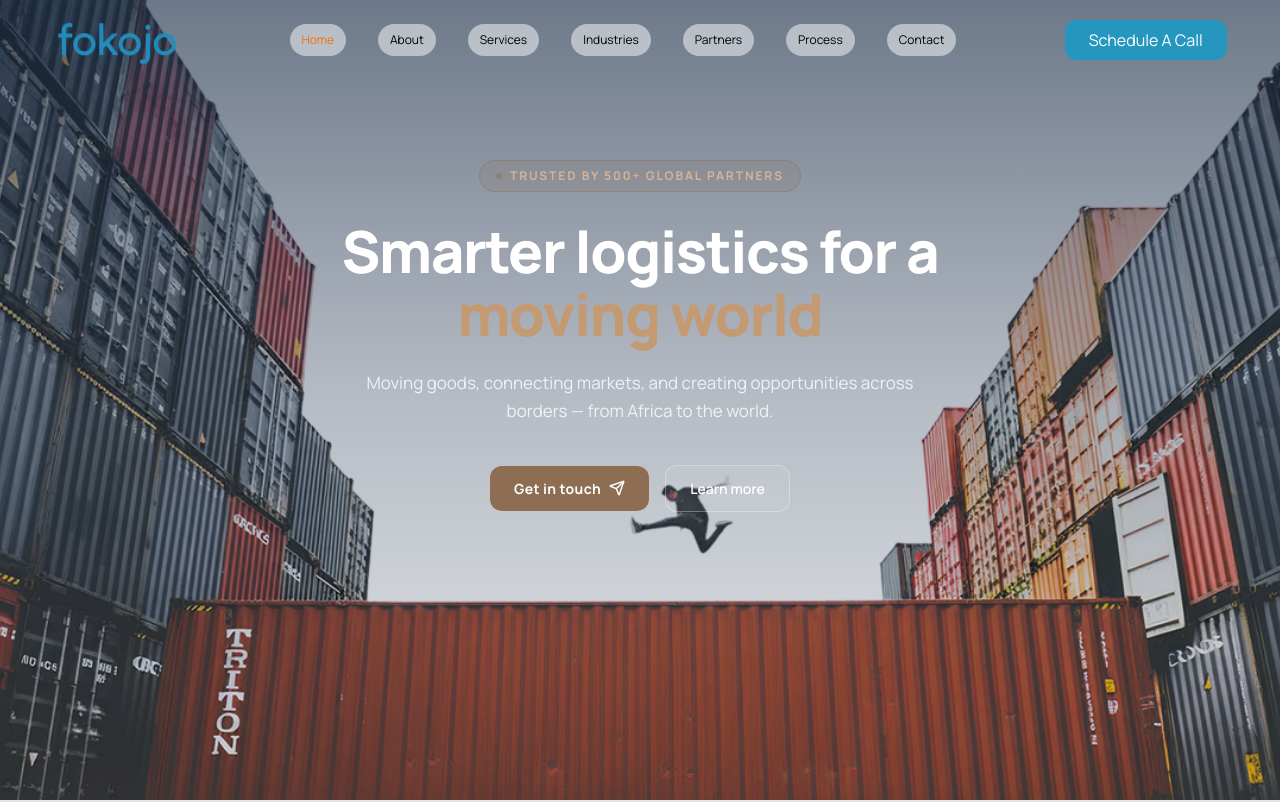
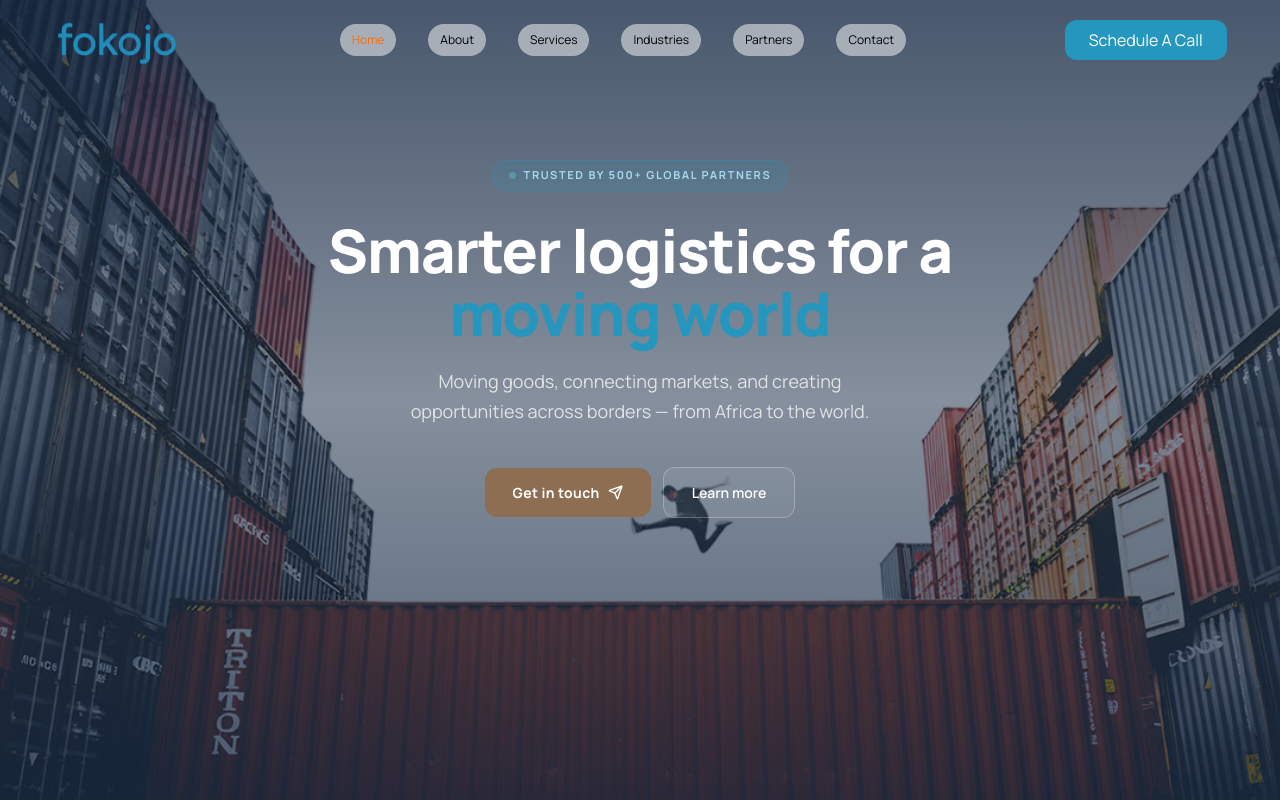
Before and after one commit to Korkoe27/fokojo, a Next.js app: page / in a window 1280 px wide. Shown: the top 802 px of the page. Built offline with nearby package versions, Linux system fonts and the light colour scheme.

Commit message:
version 2

```diff
--- a/src/app/layout.tsx
+++ b/src/app/layout.tsx
@@ -21,7 +21,7 @@ export default function RootLayout({
       lang="en"
       // className={`antialiased`}
     >
-      <body className="min-h-full flex flex-col">
+      <body className="min-h-full flex w-full flex-col">
         <ThemeProvider attribute="class">
           <Header/>
           {children}
--- a/src/app/page.tsx
+++ b/src/app/page.tsx
@@ -7,7 +7,7 @@ import Services from "@/components/Services";
 
 export default function Home() {
   return (
-<main className="">
+<main className="w-full h-full">
     <Hero />
     <About/>
     <Services/>
--- a/src/components/About.tsx
+++ b/src/components/About.tsx
@@ -92,7 +92,7 @@ const About = () => {
   return (
     <section
       id="about"
-      className="w-full min-h-screen bg-linear-to-b from-[#e1e2e2] to-[#fcfcfc] py-16 lg:py-24"
+      className="w-full min-h-screen my-16 lg:my-24"
     >
       <div className="mx-auto w-11/12 max-w-[1280px]">
 
--- a/src/components/Hero.tsx
+++ b/src/components/Hero.tsx
@@ -1,6 +1,7 @@
 "use client";
 import { Send } from "lucide-react";
 import { motion, Variants, Easing } from "motion/react";
+import { scrollToSection } from "@/lib/utils";
 
 const EASE: Easing = "easeOut";
 
@@ -25,15 +26,15 @@ const Hero = () => {
       id="home"
       className="relative w-full min-h-screen bg-[url('/hero-bg-mobile.png')] md:bg-[url('/hero-bg.png')] bg-cover bg-center flex flex-col overflow-hidden"
     >
-      {/* Overlay — ensures legibility over any background image */}
+      {/* Overlay */}
       <div
         aria-hidden="true"
-        className="absolute inset-0 bg-linear-to-b from-[#0B1F3B]/60 via-[#0B1F3B]/30 to-[#0B1F3B]/10 pointer-events-none"
+        className="absolute inset-0 bg-linear-to-b from-[#0B1F3B]/75 via-[#0B1F3B]/50 to-[#0B1F3B]/70 pointer-events-none"
       />
 
-      <div className="relative z-10 mx-auto w-11/12 items-center max-w-[1280px] flex flex-col flex-1 py-32 lg:py-40">
+      <div className="relative z-10 mx-auto w-11/12 max-w-[1280px] flex flex-col items-center max-lg:justify-center flex-1 py-32 lg:py-40">
 
-        {/* ── Eyebrow label ── */}
+        {/* Eyebrow */}
         <motion.div
           initial="hidden"
           animate="show"
@@ -41,75 +42,81 @@ const Hero = () => {
           variants={fadeUp}
           className="mb-7"
         >
-          <span className="inline-flex items-center gap-2 rounded-full border border-[#8E6E53]/40 bg-[#8E6E53]/15 px-4 py-1.5">
-            <span className="h-[6px] w-[6px] rounded-full bg-[#8E6E53] animate-pulse" />
-            <span className="text-[12px] font-bold tracking-[0.16em] uppercase text-[#d4b49a] font-[Manrope]">
+          <span className="inline-flex items-center gap-2 rounded-full border border-[#2596be]/40 bg-[#2596be]/15 px-4 py-1.5">
+            <span className="h-[7px] w-[7px] rounded-full bg-[#64b3cf] animate-pulse" />
+            <span className="text-[11px] font-bold tracking-[0.15em] uppercase text-[#a8d8ea] font-[Manrope]">
               Trusted by 500+ global partners
             </span>
           </span>
         </motion.div>
 
-        {/* ── Headline ── */}
+        {/* Headline */}
         <motion.h1
           initial="hidden"
           animate="show"
           custom={1}
           variants={fadeUp}
-          className="font-[Manrope] font-extrabold tracking-tight leading-[1.08] text-center text-white max-w-3xl mb-6 text-4xl md:text-5xl lg:text-[58px]"
+          className="font-[Manrope] font-black tracking-[-0.02em] leading-[1.06] text-center text-white max-w-3xl mb-5 text-4xl md:text-5xl lg:text-[60px]"
         >
           Smarter logistics for a{" "}
-          <em className="not-italic text-[#C49A72]">moving world</em>
+          <em className="not-italic text-[#2596be]">moving world</em>
         </motion.h1>
 
-        {/* ── Sub-copy ── */}
+        {/* Sub-copy */}
         <motion.p
           initial="hidden"
           animate="show"
           custom={2}
           variants={fadeUp}
-          className="max-w-xl text-[15px] md:text-[17px] text-center leading-relaxed text-white/80 font-[Manrope] mb-10"
+          className="max-w-lg text-[16px] md:text-[18px] text-center leading-[1.7] text-white/75 font-[Manrope] font-normal mb-10"
         >
           Moving goods, connecting markets, and creating opportunities across
           borders — from Africa to the world.
         </motion.p>
 
-        {/* ── CTA ── */}
+        {/* CTA */}
         <motion.div
           initial="hidden"
           animate="show"
           custom={3}
           variants={fadeUp}
-          className="flex flex-wrap items-center gap-4"
+          className="flex flex-wrap items-center justify-center gap-3"
         >
-          <button className="inline-flex items-center gap-2 rounded-xl bg-[#8E6E53] hover:bg-[#7a5e45] text-white text-[14px] font-bold font-[Manrope] tracking-wide px-6 py-3 transition-colors duration-200">
+          <button
+            onClick={(e) => scrollToSection(e, "#contact")}
+            className="inline-flex items-center gap-2 rounded-xl bg-[#8E6E53] hover:bg-[#7a5e45] text-white text-[14px] font-bold font-[Manrope] tracking-wide px-7 py-3.5 transition-colors duration-200"
+          >
             <span>Get in touch</span>
-            <Send size={16} strokeWidth={2.2} />
+            <Send size={15} strokeWidth={2.2} />
           </button>
 
-          <button className="inline-flex items-center gap-2 rounded-xl border border-white/30 hover:border-white/60 text-white text-[14px] font-semibold font-[Manrope] px-6 py-3 transition-colors duration-200 bg-white/5 hover:bg-white/10">
+          <button
+            onClick={(e) => scrollToSection(e, "#about")}
+            className="inline-flex items-center gap-2 rounded-xl border border-white/25 hover:border-white/55 text-white text-[14px] font-semibold font-[Manrope] px-7 py-3.5 transition-colors duration-200 bg-white/6 hover:bg-white/12"
+          >
             Learn more
           </button>
         </motion.div>
 
-        {/* ── Stats bar ── */}
-        {/* <motion.div
+        {/* Stats bar
+        <motion.div
           initial="hidden"
           animate="show"
           custom={4}
           variants={fadeUp}
-          className="mt-16 inline-grid grid-cols-3 rounded-xl overflow-hidden border border-white/15 bg-white/10 backdrop-blur-sm max-w-sm"
+          className="mt-16 inline-grid grid-cols-3 rounded-2xl overflow-hidden border border-white/15 bg-white/8 backdrop-blur-sm"
         >
           {stats.map((stat, i) => (
             <div
               key={stat.label}
-              className={`py-4 px-5 text-center ${
+              className={`py-5 px-8 text-center ${
                 i < stats.length - 1 ? "border-r border-white/15" : ""
               }`}
             >
-              <p className="text-2xl font-extrabold font-[Manrope] text-white leading-none">
+              <p className="text-[26px] font-extrabold font-[Manrope] text-white leading-none tracking-tight">
                 {stat.value}
               </p>
-              <p className="text-[11px] text-white/55 mt-1 font-[Manrope] tracking-wide uppercase">
+              <p className="text-[11px] text-white/50 mt-1.5 font-[Manrope] font-semibold tracking-[0.13em] uppercase">
                 {stat.label}
               </p>
             </div>
@@ -117,12 +124,6 @@ const Hero = () => {
         </motion.div> */}
 
       </div>
-
-      {/* ── Bottom fade into next section ── */}
-      {/* <div
-        aria-hidden="true"
-        className="absolute bottom-0 left-0 right-0 h-24 bg-linear-to-t from-[#e1e2e2] to-transparent pointer-events-none"
-      /> */}
     </section>
   );
 };
--- a/src/fragments/Header.tsx
+++ b/src/fragments/Header.tsx
@@ -4,8 +4,7 @@ import Link from "next/link";
 import { usePathname, useRouter } from "next/navigation";
 import useActiveSection from "@/hooks/useActiveSection";
 import { scrollToSection } from "@/lib/utils";
-import { Menu, X, Globe, Moon, Sun, ArrowRight } from "lucide-react";
-import { useTheme } from "next-themes";
+import { Menu, X, ArrowRight } from "lucide-react";
 
 const emptySubscribe = () => () => {};
 
@@ -17,38 +16,12 @@ function useIsMounted() {
   );
 }
 
-function ThemeToggle() {
-  const { theme, setTheme } = useTheme();
-  const mounted = useIsMounted();
-
-  if (!mounted) {
-    return (
-      <button className="">
-        <Moon className="h-5 w-5" />
-      </button>
-    );
-  }
-
-  return (
-    <button
-      onClick={() => setTheme(theme === "dark" ? "light" : "dark")}
-      className="px-2 py-2 rounded-full bg-black/50 backdrop-blur-md text-black/70 hover:text-[#1F919C] transition-colors duration-200"
-    >
-      {theme === "dark" ? (
-        <Sun className="h-5 w-5" />
-      ) : (
-        <Moon className="h-5 w-5" />
-      )}
-    </button>
-  );
-}
-
 const Header = () => {
   const [menuOpen, setMenuOpen] = useState(false);
   const pathname = usePathname();
   const router = useRouter();
 
-    const [scrolled, setScrolled] = useState(false);
+  const [scrolled, setScrolled] = useState(false);
   const scrollRef = useRef(false);
 
   useEffect(() => {
@@ -69,7 +42,6 @@ const Header = () => {
     { href: "#services", title: "Services" },
     { href: "#industries", title: "Industries" },
     { href: "#partners", title: "Partners" },
-    { href: "#process", title: "Process" },
     { href: "#contact", title: "Contact" },
   ];
 
@@ -90,15 +62,11 @@ const Header = () => {
 
   return (
     <>
-      {/* Desktop Header */}
-
-      {/* bg-white/50 backdrop-blur-md  */}
-      <header
-      className="max-lg:hidden
-      fixed z-20 w-full">
+      {/* Desktop Header — visible at 1280px and above */}
+      <header className="hidden xl:block fixed z-20 w-full">
         <div className="w-11/12 mx-auto max-w-[1280px] h-20 lg:py-4">
-          <div className="flex items-center  w-full h-full justify-between">
-            <Link href="/" className="">
+          <div className="flex items-center w-full h-full justify-between">
+            <Link href="/">
               <img
                 src="/logo-blue.svg"
                 alt="FoKojo"
@@ -106,12 +74,12 @@ const Header = () => {
               />
             </Link>
 
-            <nav className="flex items-center space-x-8">
+            <nav className="flex items-center space-x-2 xl:space-x-8">
               {nav_links.map((link) => (
                 <button
                   key={link.href}
                   onClick={(e) => handleSmoothScroll(e, link.href)}
-                  className={`text-xs bg-white/50 hover:bg-black/10 backdrop-blur-md  rounded-[50px] font-[Manrope] font-normal px-3 py-2 cursor-pointer transition-colors duration-200 ${
+                  className={`text-xs bg-white/50 hover:bg-black/10 backdrop-blur-md rounded-[50px] font-[Manrope] font-normal px-3 py-2 cursor-pointer transition-colors duration-200 whitespace-nowrap ${
                     activeSection === link.href.slice(1)
                       ? "text-[#F56E0F] bg-[#2596be]"
                       : "text-black"
@@ -122,30 +90,28 @@ const Header = () => {
               ))}
             </nav>
 
-            {/* <ThemeToggle /> */}
-            <Link
-              href="/contact"
-              className="rounded-xl px-6 py-2 font-normal text-white font-[Manrope] capitalize bg-[#2596be] cursor-pointer no-underline"
+            <button
+              onClick={(e) => handleSmoothScroll(e, "#contact")}
+              className="rounded-xl px-6 py-2 font-normal text-white font-[Manrope] capitalize bg-[#2596be] cursor-pointer no-underline whitespace-nowrap"
             >
               Schedule a call
-            </Link>
+            </button>
           </div>
         </div>
       </header>
 
-      {/* Mobile Header */}
+      {/* Tablet + Mobile Header — visible below 1280px */}
       <header
-        className={`lg:hidden w-[95%] max-w-[1428px] fixed top-3 left-1/2 -translate-x-1/2 bg-white/40 border-b border-white/30 p-2 pl-5 overflow-hidden z-50 rounded-full
+        className={`xl:hidden w-[95%] max-w-[1428px] fixed top-3 left-1/2 -translate-x-1/2 bg-white/40 border-b border-white/30 p-2 pl-5 overflow-hidden z-50 rounded-full
           transition-[height,border-radius] ease-in-out
           ${
             menuOpen
-              ? "h-screen rounded-lg duration-[500ms,0ms] delay-[0ms,0ms] backdrop-blur-sm"
+              ? "h-screen flex flex-col rounded-lg duration-[500ms,0ms] delay-[0ms,0ms] backdrop-blur-sm"
               : "h-14 duration-[500ms,700ms] delay-[0ms,500ms] backdrop-blur-xs"
           }`}
       >
         <div className="w-full flex justify-between items-center">
           <div className="flex items-center gap-2">
-            {/* <ThemeToggle /> */}
             <button
               onClick={() => setMenuOpen((p) => !p)}
               className="text-[#2596be] relative z-50"
@@ -155,23 +121,23 @@ const Header = () => {
           </div>
 
           <Link href="/" className="flex items-center gap-2.5">
-            <img src="/logo-blue.svg" alt="ReblSoft" className="h-6" />
+            <img src="/logo-blue.svg" alt="FoKojo" className="h-6" />
           </Link>
 
-          <Link
-            href="/contact"
-            className="bg-[#2596be] text-white flex items-center justify-center w-10 h-10 rounded-full no-underline"
+          <button
+            onClick={(e) => handleSmoothScroll(e, "#contact")}
+            className="bg-[#2596be] text-white flex items-center justify-center w-10 h-10 rounded-full cursor-pointer"
           >
             <ArrowRight size={15} />
-          </Link>
+          </button>
         </div>
 
         <nav
-          className={`p-6 w-full transition-all ease-in-out text-center ${
+          className={`p-6 w-full transition-all ease-in-out h-full text-center ${
             menuOpen ? "opacity-100" : "opacity-0 pointer-events-none"
           }`}
         >
-          <ul className="flex flex-col gap-5 ">
+          <ul className="flex flex-col justify-center h-full gap-15">
             {nav_links.map((link) => {
               const isActive = link.href.slice(1) === activeSection;
               return (
@@ -188,13 +154,14 @@ const Header = () => {
               );
             })}
             <li className="mt-4">
-              <Link
-                href="/contact"
-                className="block rounded-[50px] bg-[#05A0AF] py-2.5 text-base font-semibold text-white no-underline"
-                onClick={() => setMenuOpen(false)}
+              <button
+                onClick={(e) => {
+                  handleSmoothScroll(e, "#contact");
+                }}
+                className="block w-full rounded-[50px] bg-[#05A0AF] py-2.5 text-base font-semibold text-white cursor-pointer"
               >
                 Schedule a Call
-              </Link>
+              </button>
             </li>
           </ul>
         </nav>
@@ -202,7 +169,7 @@ const Header = () => {
 
       {/* Backdrop overlay */}
       <div
-        className={`fixed top-0 left-0 w-full h-full z-40 lg:hidden ${
+        className={`fixed top-0 left-0 w-full h-full z-40 xl:hidden ${
           menuOpen
             ? "opacity-100 pointer-events-auto"
             : "opacity-0 pointer-events-none hidden"
```
